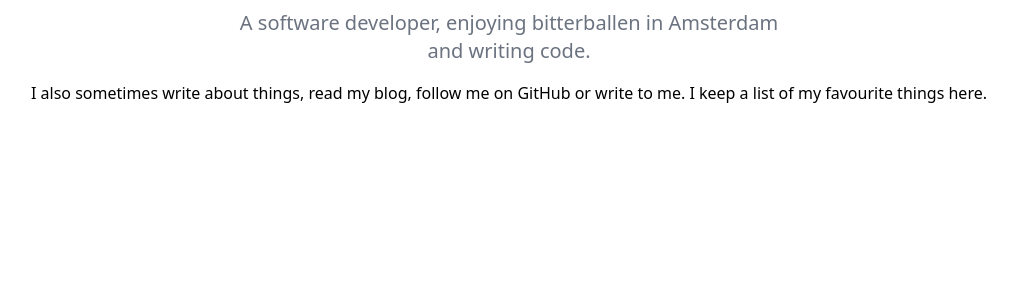
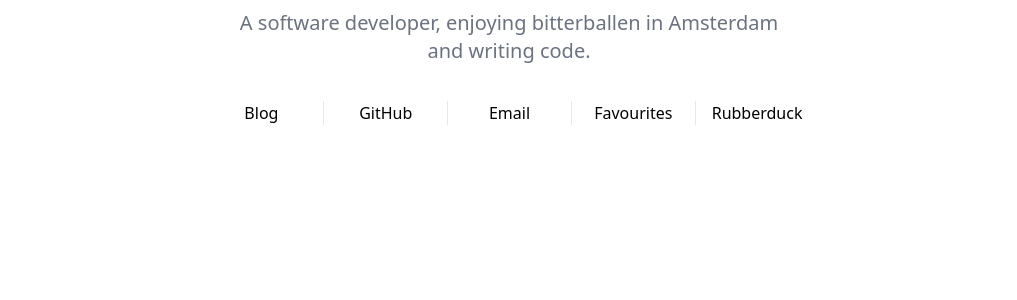
Before and after one commit to aminmarashi/amin.codes, a Gatsby site: page / in a window 1280 px wide. Shown: the part 500-800 px from the top of the page, without its empty margins (131-1148 px from the left). Built offline with nearby package versions, Linux system fonts and the light colour scheme; Gatsby itself is replaced by a stand-in of ours.

Commit message:
feat: add footer in form of a grid
also add link to rubberduck and link titles

```diff
--- a/src/pages/index.js
+++ b/src/pages/index.js
@@ -34,9 +34,23 @@ const IndexPage = () => {
               <p className="max-w-xl mt-5 mx-auto text-xl text-gray-500">
                 A software developer, enjoying {snack} in Amsterdam and writing code.
               </p>
-              <p className="dark:text-gray-400">
-                I also sometimes write about things, read my <Link to="https://blog.amin.codes">blog</Link>, follow me on <Link to="https://github.com/aminmarashi">GitHub</Link> or write to <Link to="mailto:me@amin.codes">me</Link>. I keep a list of my favourite things <Link to="https://fav.amin.codes">here</Link>.
-              </p>
+              <div className="grid sm:grid-cols-1 md:grid-cols-5 lg:divide-x auto-cols-fr mt-5 dark:text-gray-400">
+                <Link to="https://blog.amin.codes" title="Amin's personal blog">
+                  Blog
+                </Link>
+                <Link to="https://github.com/aminmarashi" title="Amin's Github profile">
+                  GitHub
+                </Link>
+                <Link to="mailto:me@amin.codes" title="Mail something to Amin, delivers very fast">
+                  Email
+                </Link>
+                <Link to="https://fav.amin.codes" title="Links to Amin's favourite things on the internet">
+                  Favourites
+                </Link>
+                <Link to="https://www.rubberduck.so/" className="px-4" title="Amin's weekly digest of tech news, with less noise">
+                  Rubberduck
+                </Link>
+              </div>
             </div>
           </div>
         </main>
```
